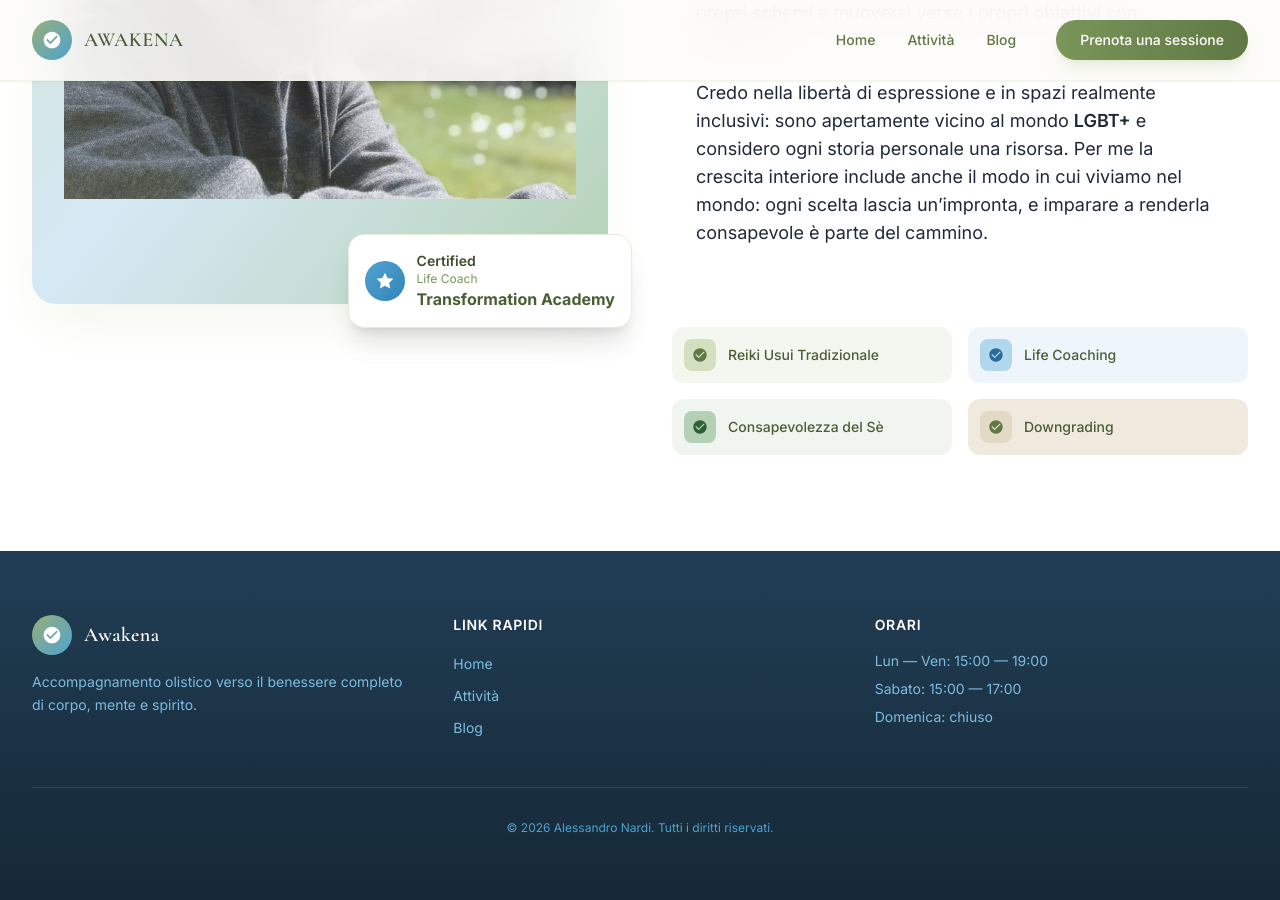
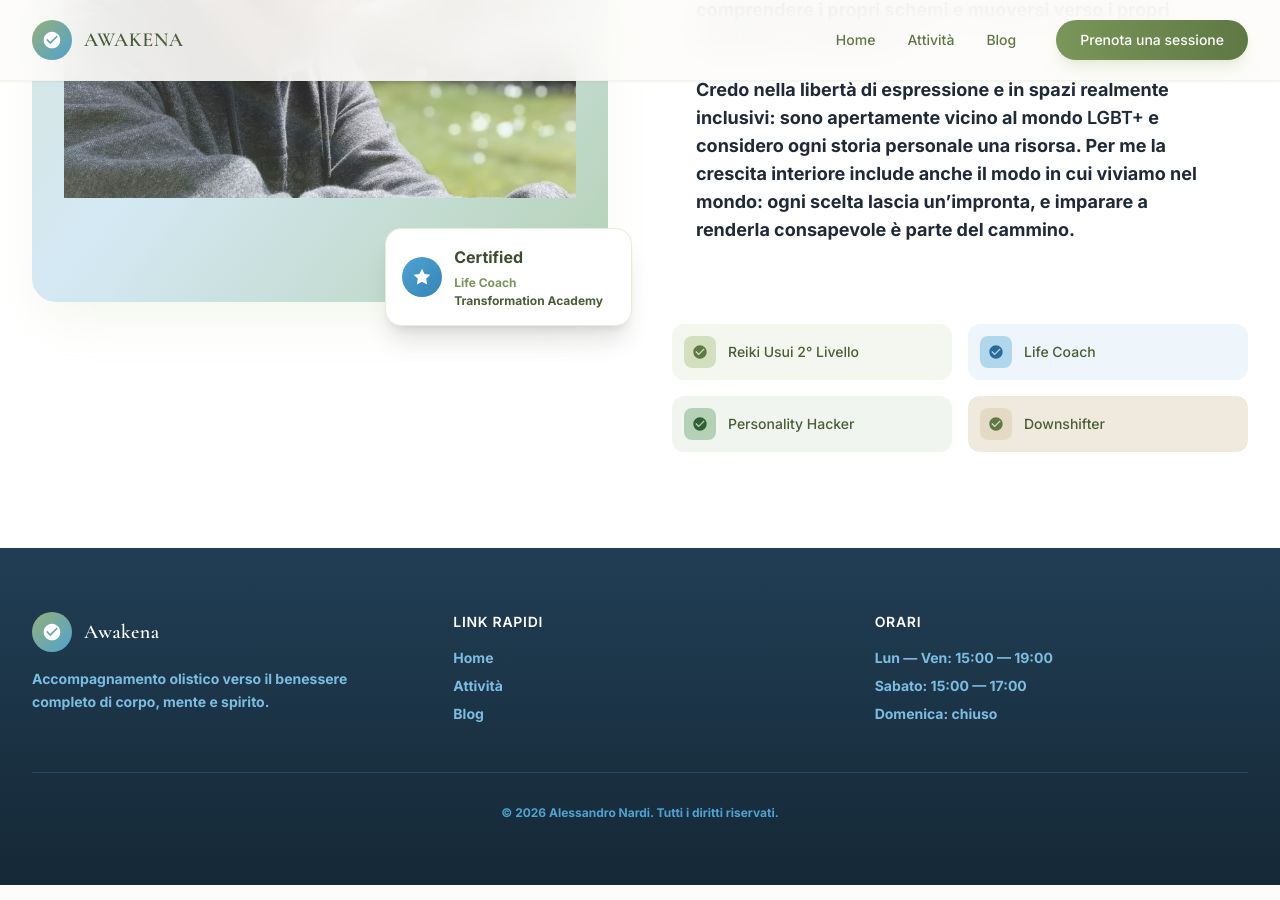
Before and after one commit to rerosku/rerosku.github.io, a Jekyll site: the page built from index.html, in a window 1280 px wide and 900 px high, scrolled down 1644 px. Built offline with Jekyll 4.4.1, drawn with Linux system fonts in a browser that asks for light colours; nearby versions of some CDN libraries; some web fonts are replaced.

Commit message:
Update rerosku.github.io from Acode

```diff
--- a/index.html
+++ b/index.html
@@ -71,8 +71,8 @@ permalink: /
               <svg class="w-5 h-5 text-white" fill="currentColor" viewBox="0 0 24 24"><path d="M12 2l3.09 6.26L22 9.27l-5 4.87 1.18 6.88L12 17.77l-6.18 3.25L7 14.14 2 9.27l6.91-1.01L12 2z"/></svg>
             </div>
             <div>
-              <p class="text-sm font-semibold text-salvia-800">Certified</p>
-              <p class="text-xs text-salvia-500">Life Coach</p>
+              <p><strong class="text-salvia -700">Certified</strong></p>
+              <p><strong class="text-xs text-salvia-500">Life Coach</p>
               <p><strong class="text-salvia-700">Transformation Academy</strong></p>
             </div>
           </div>
@@ -107,25 +107,25 @@ permalink: /
             <div class="w-8 h-8 rounded-lg bg-salvia-200 flex items-center justify-center flex-shrink-0">
               <svg class="w-4 h-4 text-salvia-600" fill="currentColor" viewBox="0 0 24 24"><path d="M12 2C6.48 2 2 6.48 2 12s4.48 10 10 10 10-4.48 10-10S17.52 2 12 2zm-2 15l-5-5 1.41-1.41L10 14.17l7.59-7.59L19 8l-9 9z"/></svg>
             </div>
-            <span class="text-sm font-medium text-salvia-700">Reiki Usui Tradizionale</span>
+            <span class="text-sm font-medium text-salvia-700">Reiki Usui 2° Livello</span>
           </div>
           <div class="flex items-center gap-3 p-3 bg-blu-50 rounded-xl">
             <div class="w-8 h-8 rounded-lg bg-blu-200 flex items-center justify-center flex-shrink-0">
               <svg class="w-4 h-4 text-blu-600" fill="currentColor" viewBox="0 0 24 24"><path d="M12 2C6.48 2 2 6.48 2 12s4.48 10 10 10 10-4.48 10-10S17.52 2 12 2zm-2 15l-5-5 1.41-1.41L10 14.17l7.59-7.59L19 8l-9 9z"/></svg>
             </div>
-            <span class="text-sm font-medium text-salvia-700">Life Coaching</span>
+            <span class="text-sm font-medium text-salvia-700">Life Coach</span>
           </div>
           <div class="flex items-center gap-3 p-3 bg-rosmarino-50 rounded-xl">
             <div class="w-8 h-8 rounded-lg bg-rosmarino-200 flex items-center justify-center flex-shrink-0">
               <svg class="w-4 h-4 text-rosmarino-600" fill="currentColor" viewBox="0 0 24 24"><path d="M12 2C6.48 2 2 6.48 2 12s4.48 10 10 10 10-4.48 10-10S17.52 2 12 2zm-2 15l-5-5 1.41-1.41L10 14.17l7.59-7.59L19 8l-9 9z"/></svg>
             </div>
-            <span class="text-sm font-medium text-salvia-700">Consapevolezza del Sè</span>
+            <span class="text-sm font-medium text-salvia-700">Personality Hacker</span>
           </div>
           <div class="flex items-center gap-3 p-3 bg-crema-200 rounded-xl">
             <div class="w-8 h-8 rounded-lg bg-crema-300 flex items-center justify-center flex-shrink-0">
               <svg class="w-4 h-4 text-salvia-600" fill="currentColor" viewBox="0 0 24 24"><path d="M12 2C6.48 2 2 6.48 2 12s4.48 10 10 10 10-4.48 10-10S17.52 2 12 2zm-2 15l-5-5 1.41-1.41L10 14.17l7.59-7.59L19 8l-9 9z"/></svg>
             </div>
-            <span class="text-sm font-medium text-salvia-700">Downgrading</span>
+            <span class="text-sm font-medium text-salvia-700">Downshifter</span>
           </div>
         </div>
       </div>
```
